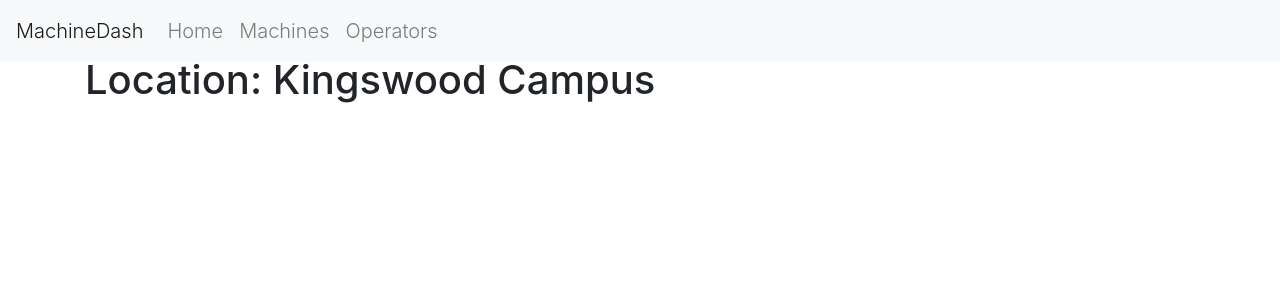
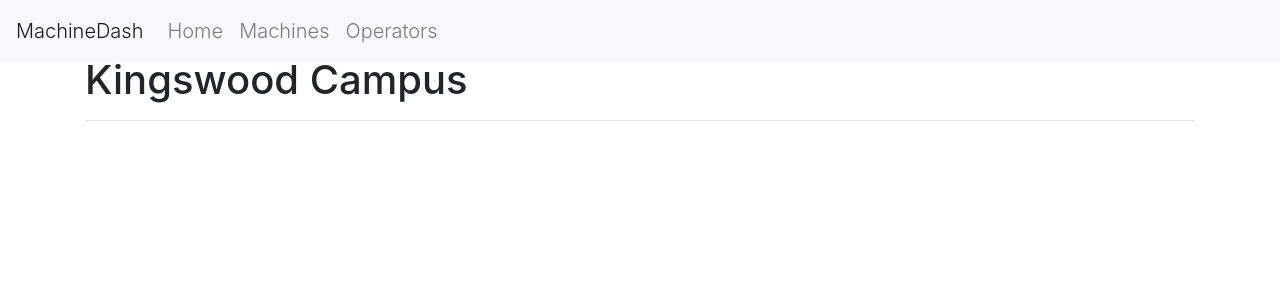
Before and after one commit to wsu-tss/machine_dashboard, a Jekyll site: the page built from collections/_locations/kwd.md, in a window 1280 px wide. Shown: the top 300 px of the page. Built offline with Jekyll 4.4.1, drawn with Linux system fonts in a browser that asks for light colours; nearby versions of some CDN libraries.

Commit message:
removed "location:"

```diff
--- a/_layouts/location.html
+++ b/_layouts/location.html
@@ -3,5 +3,6 @@ layout: default
 ---
 
 <div class="mt-2">
-    <h1>Location: {{ page.name }}</h1>
+    <h1>{{ page.name }}</h1>
 </div>
+<hr>
```
